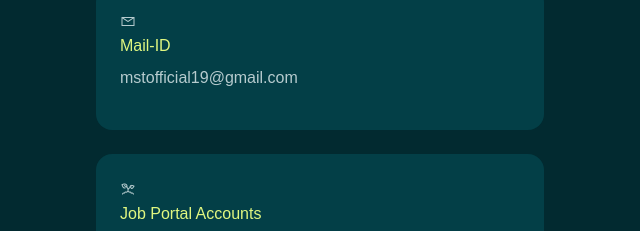
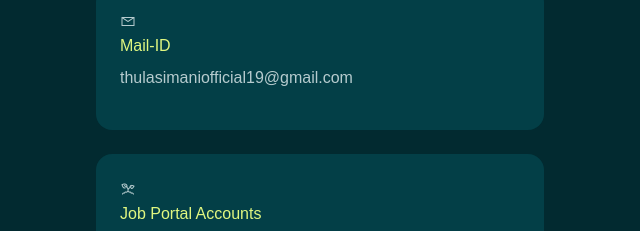
Before and after one commit to 01Mst/Portfolio, a plain HTML site: page index.html in a window 1280 px wide. Shown: the part 4454-4685 px from the top of the page, 204-844 px from the left. Drawn offline with Linux system fonts and the light colour scheme; a web font is replaced by a local one.

Commit message:
Update index.html

```diff
--- a/index.html
+++ b/index.html
@@ -347,7 +347,7 @@ successful and acquiring more knowledge in the respective domain.
                           <div class="bg-base p-4 rounded-4 shadow-effect">
                             <i class="lar la-envelope"></i>
                             <p class="text-brand mb-2">Mail-ID</p>
-                            <p>mstofficial19@gmail.com</p>
+                            <p>thulasimaniofficial19@gmail.com</p>
                           </div>
                       </div>
 
```
